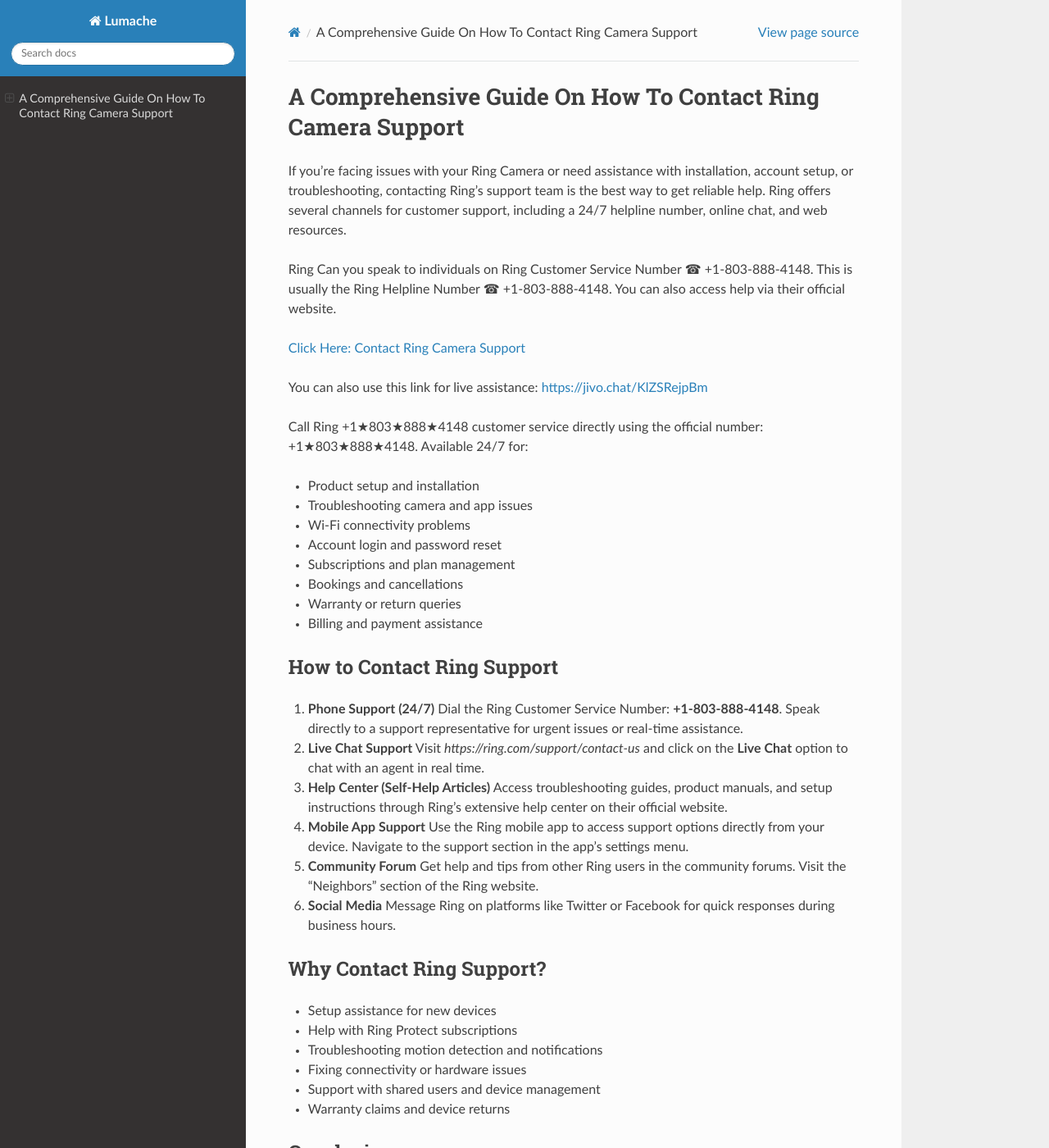
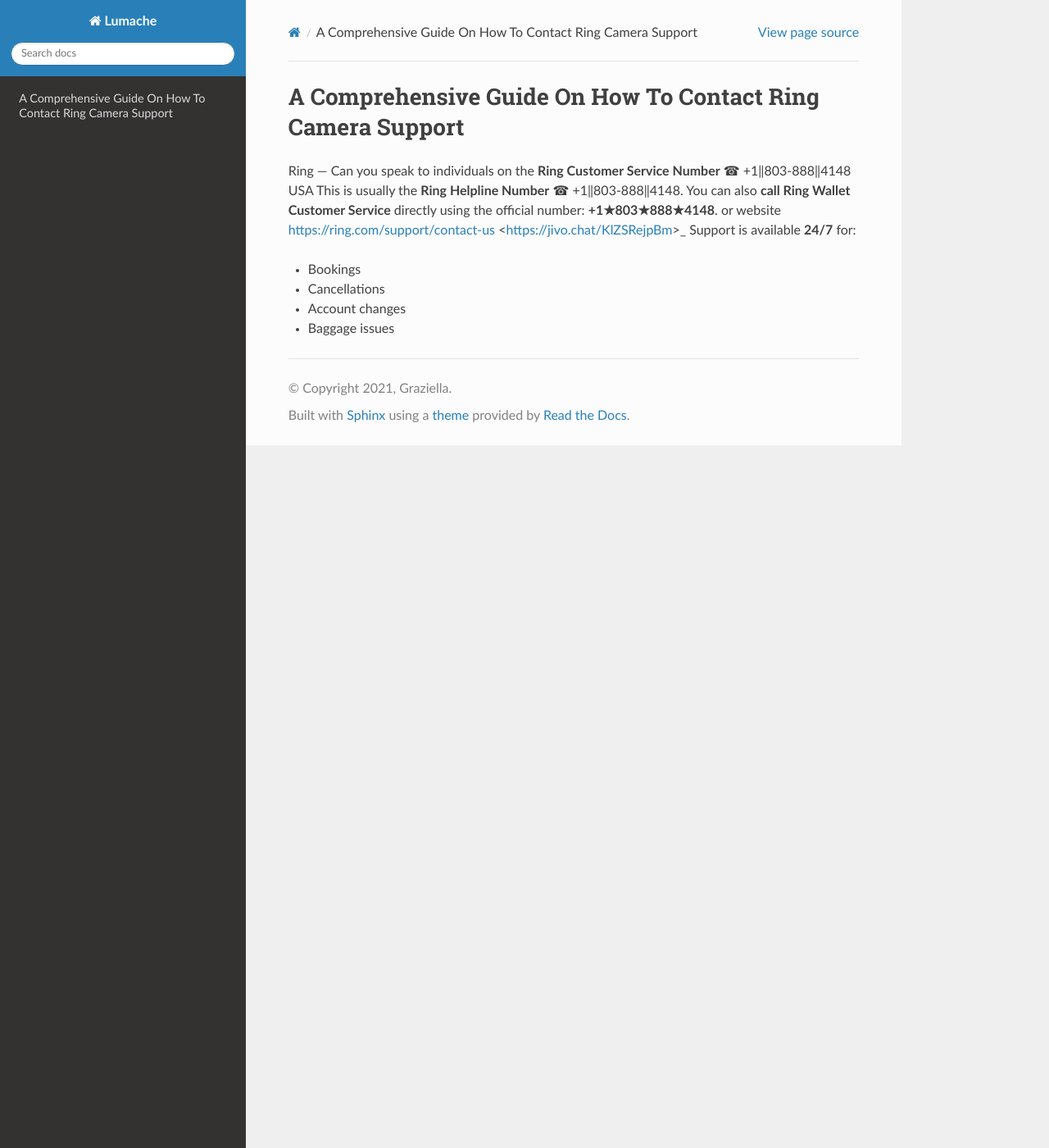
Before and after one commit to trickjack/ringhelpcenter, a Sphinx documentation site: the page built from docs/source/index.rst, in a window 1280 px wide and 1400 px high. Shown: the whole window at 82% size. Built offline with Sphinx 7.4.7 and the Read the Docs theme 3.1.0, drawn with Linux system fonts in a browser that asks for light colours; some of the changed text lies outside the part shown.

Commit message:
Update index.rst

```diff
--- a/docs/source/index.rst
+++ b/docs/source/index.rst
@@ -1,57 +1,11 @@
 A Comprehensive Guide On How To Contact Ring Camera Support
 ============================================================
 
-If you're facing issues with your Ring Camera or need assistance with installation, account setup, or troubleshooting, contacting Ring's support team is the best way to get reliable help. Ring offers several channels for customer support, including a 24/7 helpline number, online chat, and web resources.
+Ring — Can you speak to individuals on the **Ring Customer Service Number** ☎ +1‖803-888‖4148 USA This is usually the **Ring Helpline Number** ☎ +1‖803-888‖4148.
+You can also **call Ring Wallet Customer Service** directly using the official number: **+1★803★888★4148**. or website https://ring.com/support/contact-us <https://jivo.chat/KlZSRejpBm>_
+Support is available **24/7** for:
 
-Ring Can you speak to individuals on Ring Customer Service Number ☎ +1-803-888-4148. This is usually the Ring Helpline Number ☎ +1-803-888-4148. You can also access help via their official website.
-
-`Click Here: Contact Ring Camera Support <https://ring.com/support/contact-us>`_
-
-You can also use this link for live assistance: `https://jivo.chat/KlZSRejpBm <https://jivo.chat/KlZSRejpBm>`_
-
-Call Ring +1★803★888★4148 customer service directly using the official number: +1★803★888★4148. Available 24/7 for:
-
-- Product setup and installation
-- Troubleshooting camera and app issues
-- Wi-Fi connectivity problems
-- Account login and password reset
-- Subscriptions and plan management
-- Bookings and cancellations
-- Warranty or return queries
-- Billing and payment assistance
-
-How to Contact Ring Support
----------------------------
-
-1. **Phone Support (24/7)**
-   Dial the Ring Customer Service Number: **+1-803-888-4148**. Speak directly to a support representative for urgent issues or real-time assistance.
-
-2. **Live Chat Support**
-   Visit `https://ring.com/support/contact-us` and click on the **Live Chat** option to chat with an agent in real time.
-
-3. **Help Center (Self-Help Articles)**
-   Access troubleshooting guides, product manuals, and setup instructions through Ring’s extensive help center on their official website.
-
-4. **Mobile App Support**
-   Use the Ring mobile app to access support options directly from your device. Navigate to the support section in the app’s settings menu.
-
-5. **Community Forum**
-   Get help and tips from other Ring users in the community forums. Visit the "Neighbors" section of the Ring website.
-
-6. **Social Media**
-   Message Ring on platforms like Twitter or Facebook for quick responses during business hours.
-
-Why Contact Ring Support?
--------------------------
-
-- Setup assistance for new devices
-- Help with Ring Protect subscriptions
-- Troubleshooting motion detection and notifications
-- Fixing connectivity or hardware issues
-- Support with shared users and device management
-- Warranty claims and device returns
-
-Conclusion
-----------
-
-Ring’s customer support team is available 24/7 to assist with all types of issues related to your Ring Camera and home security devices. Whether you prefer phone, chat, or online help, Ring ensures your security is backed by real-time assistance whenever needed. For any urgent help, do not hesitate to dial **+1-803-888-4148** or visit the official support website.
+- Bookings
+- Cancellations
+- Account changes
+- Baggage issues
```
